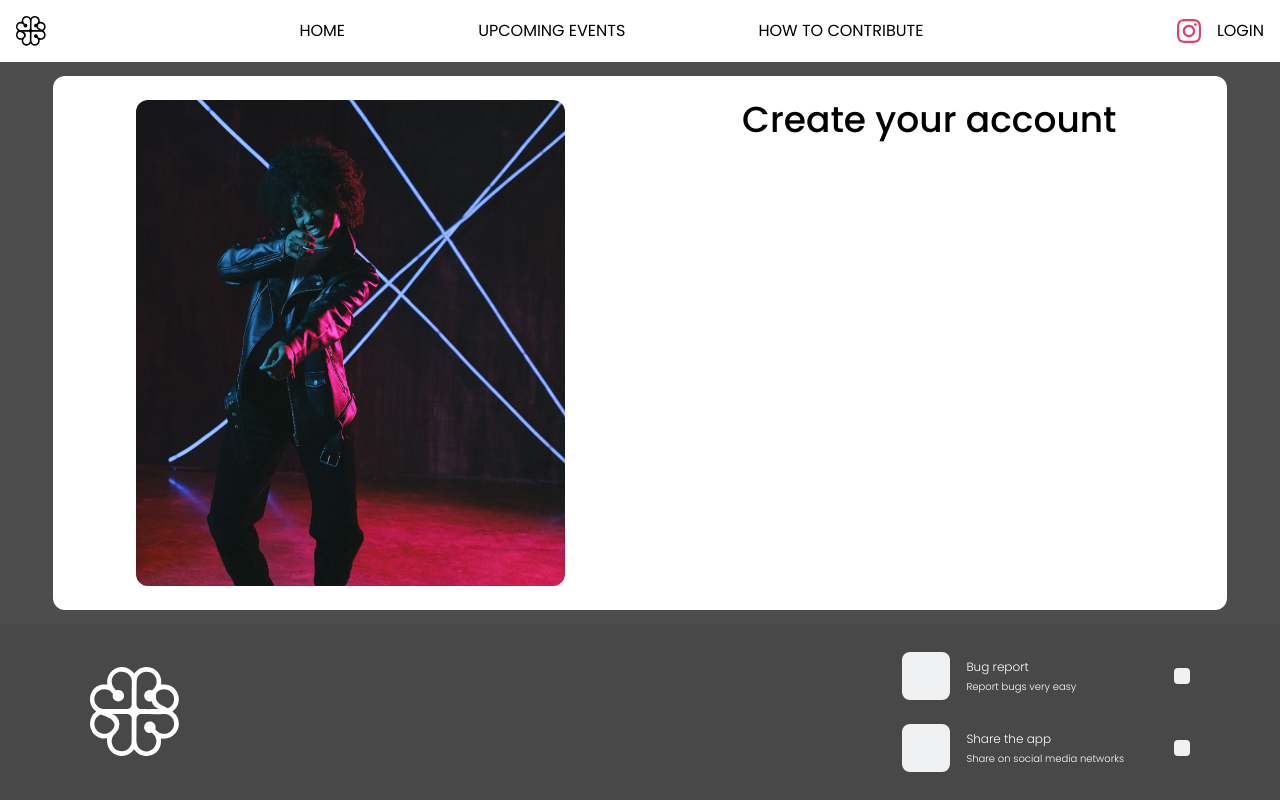
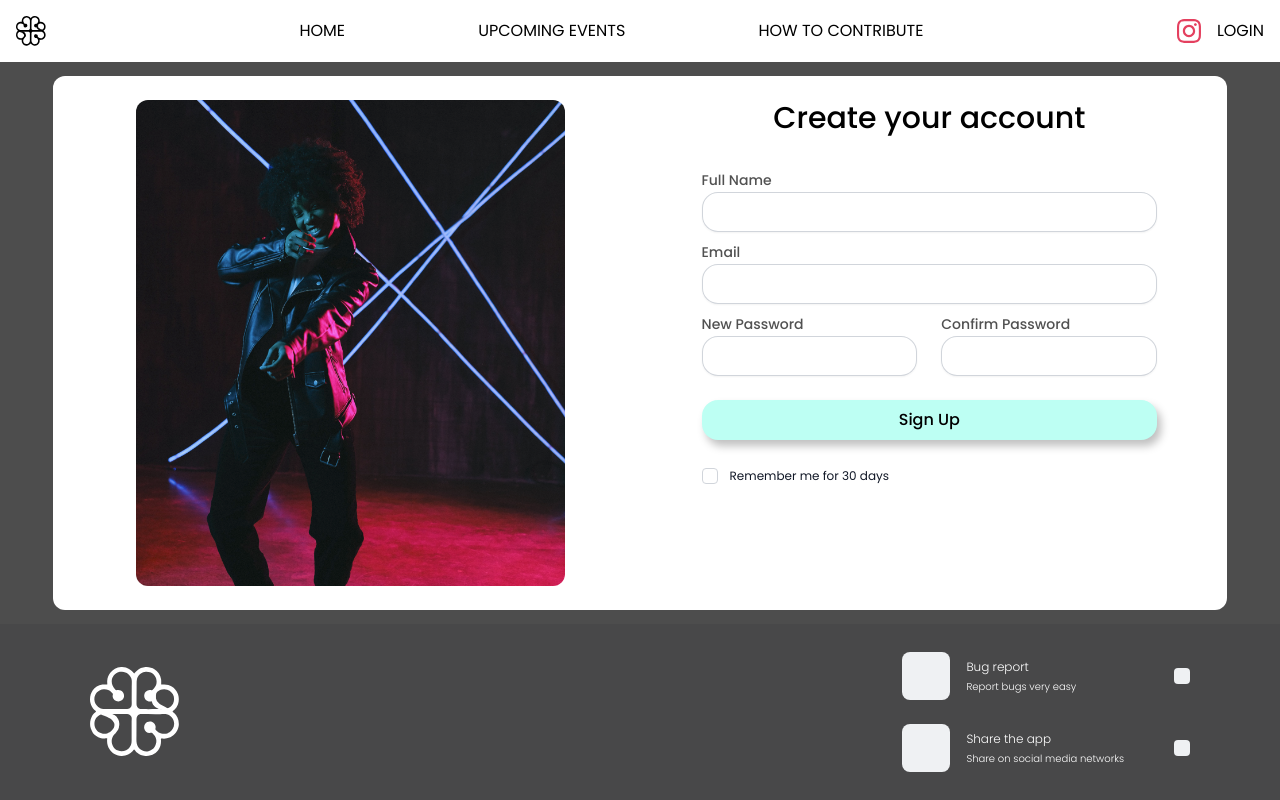
Before and after one commit to justinkwanchan/swing-schedule, a Next.js app in the folder front-end/: page /register in a window 1280 px wide. Built offline with nearby package versions, Linux system fonts and the light colour scheme.

Commit message:
Add more fields for Register page

```diff
--- a/front-end/src/app/register/page.tsx
+++ b/front-end/src/app/register/page.tsx
@@ -5,7 +5,7 @@ export default function Register() {
   return (
     <div className="flex h-[calc(100svh-238px)] w-full bg-dark-grey">
       <div className="flex gap-8 bg-white w-11/12 h-[95%] rounded-xl m-auto p-6">
-        <div className="hidden md:flex w-1/2">
+        <div className="hidden lg:flex w-1/2">
           <Image
             src={alyssa}
             alt={'Alyssa dancing'}
@@ -13,10 +13,110 @@ export default function Register() {
           />
         </div>
 
-        <div className="flex flex-col w-full md:w-1/2">
-          <h1 className="text-4xl font-medium self-center">
-            Create your account
-          </h1>
+        <div className="w-full lg:w-1/2">
+          <div className="flex flex-col w-full lg:w-5/6 m-auto">
+            <h1 className="text-3xl font-medium self-center">
+              Create your account
+            </h1>
+            <form>
+              <div className="mt-8 grid grid-cols-2 gap-x-6 gap-y-2">
+                <div className="col-span-2">
+                  <label
+                    htmlFor="name"
+                    className="text-sm font-medium text-sub-text-grey"
+                  >
+                    Full Name
+                  </label>
+                  <div>
+                    <input
+                      id="name"
+                      name="name"
+                      type="text"
+                      autoComplete="name"
+                      className="w-full rounded-2xl border-0 py-2 text-gray-900 shadow-sm ring-1 ring-inset ring-gray-300 focus:ring-2 focus:ring-inset focus:ring-indigo-600 text-sm leading-6"
+                    />
+                  </div>
+                </div>
+
+                <div className="col-span-2">
+                  <label
+                    htmlFor="email"
+                    className="text-sm font-medium text-sub-text-grey"
+                  >
+                    Email
+                  </label>
+                  <div>
+                    <input
+                      id="email"
+                      name="email"
+                      type="email"
+                      autoComplete="email"
+                      className="w-full rounded-2xl border-0 py-2 text-gray-900 shadow-sm ring-1 ring-inset ring-gray-300 focus:ring-2 focus:ring-inset focus:ring-indigo-600 text-sm leading-6"
+                    />
+                  </div>
+                </div>
+
+                <div>
+                  <label
+                    htmlFor="new-password"
+                    className="text-sm font-medium text-sub-text-grey"
+                  >
+                    New Password
+                  </label>
+                  <div>
+                    <input
+                      id="new-password"
+                      name="new-password"
+                      type="password"
+                      autoComplete="new-password"
+                      className="w-full rounded-2xl border-0 py-2 text-gray-900 shadow-sm ring-1 ring-inset ring-gray-300 focus:ring-2 focus:ring-inset focus:ring-indigo-600 text-sm leading-6"
+                    />
+                  </div>
+                </div>
+
+                <div>
+                  <label
+                    htmlFor="new-password"
+                    className="text-sm font-medium text-sub-text-grey"
+                  >
+                    Confirm Password
+                  </label>
+                  <div>
+                    <input
+                      id="confirm-password"
+                      name="confirm-password"
+                      type="password"
+                      autoComplete="new-password"
+                      className="w-full rounded-2xl border-0 py-2 text-gray-900 shadow-sm ring-1 ring-inset ring-gray-300 focus:ring-2 focus:ring-inset focus:ring-indigo-600 text-sm leading-6"
+                    />
+                  </div>
+                </div>
+
+                <div className="col-span-2 mt-4">
+                  <button
+                    type="submit"
+                    className="font-medium bg-[#BDFFF3] w-full py-2 rounded-2xl shadow-[4px_6px_8px_0_rgba(0,0,0,0.25)]"
+                  >
+                    Sign Up
+                  </button>
+                </div>
+
+                <div className="col-span-2 flex gap-3 mt-4 items-center">
+                  <div className="flex h-6 items-center">
+                    <input
+                      id="remember"
+                      name="remember"
+                      type="checkbox"
+                      className="h-4 w-4 rounded border-gray-300 text-indigo-600 focus:ring-transparent"
+                    />
+                  </div>
+                  <label htmlFor="remember" className="text-xs text-gray-900">
+                    Remember me for 30 days
+                  </label>
+                </div>
+              </div>
+            </form>
+          </div>
         </div>
       </div>
     </div>
```
